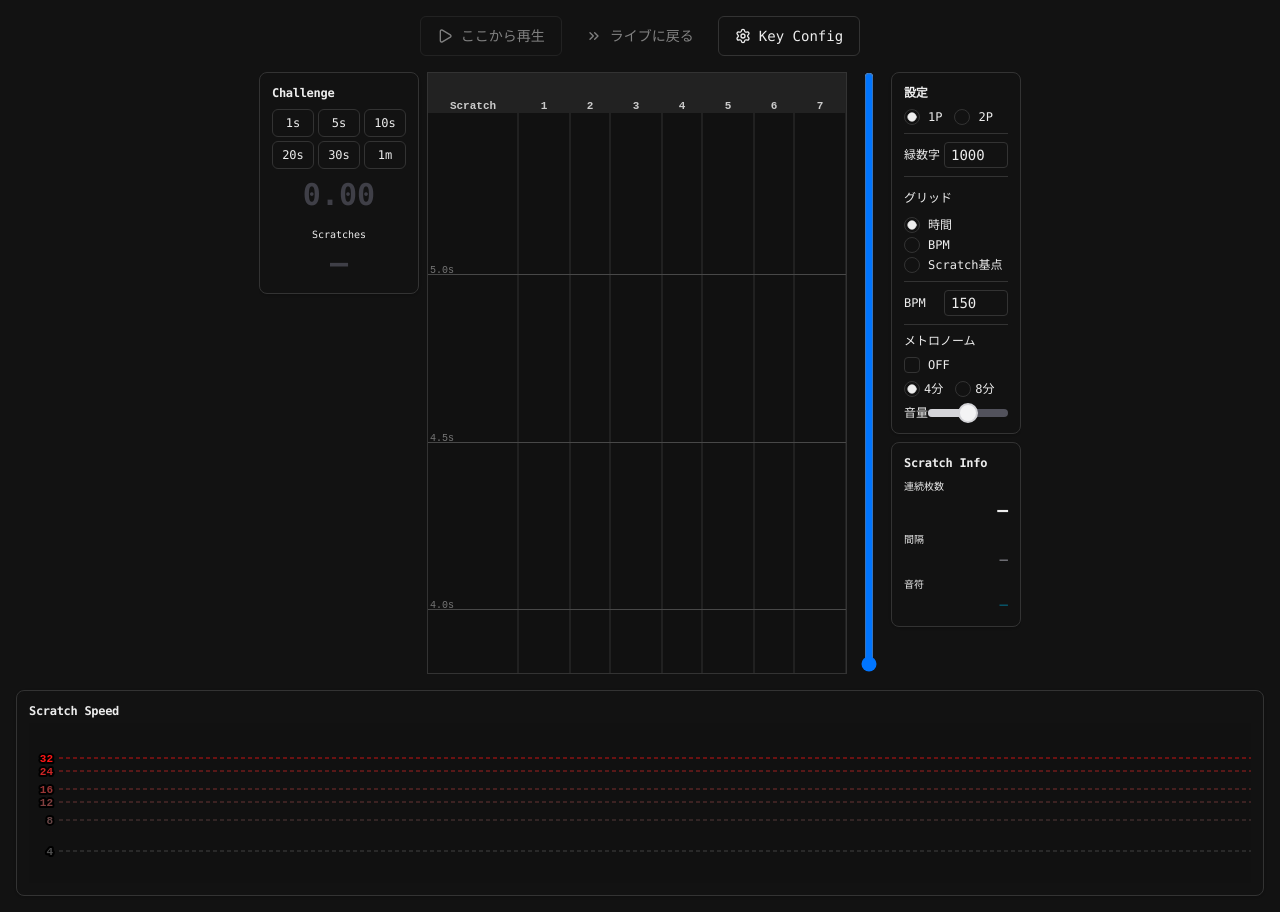
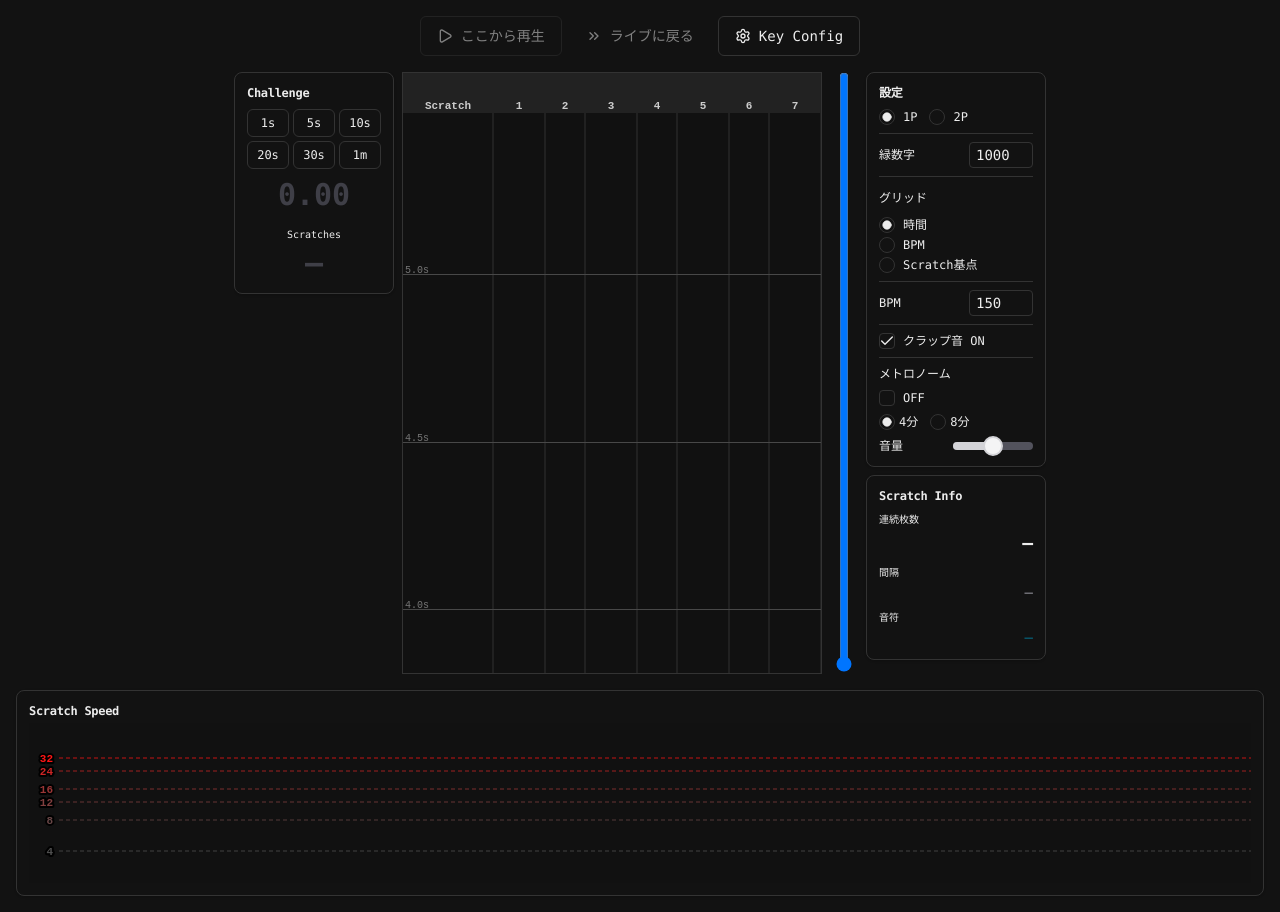
Before and after one commit to MasaoBlue/daken-trainer, a React app: page / in a window 1280 px wide. Built offline with nearby package versions, Linux system fonts and the light colour scheme; the HTML template or start-up script is replaced by a standard one.

Commit message:
押し押し皿でもクラップ音が鳴るようにする

```diff
--- a/src/App.tsx
+++ b/src/App.tsx
@@ -65,6 +65,7 @@ const METRO_ON_KEY           = "daken-trainer-metro-on";
 const METRO_DIV_KEY          = "daken-trainer-metro-div";
 const METRO_VOL_KEY          = "daken-trainer-metro-vol";
 const SIDE_KEY               = "daken-trainer-side";
+const CLAP_ON_KEY            = "daken-trainer-clap-on";
 
 // ---- キーコンフィグ ユーティリティ -----------------------------------------
 
@@ -531,6 +532,12 @@ export default function App() {
     return String(isNaN(v) ? GREEN_NUM_DEFAULT : Math.max(100, Math.min(3000, v)));
   });
 
+  // クラップ音
+  const [clapOn, setClapOn] = useState(() => localStorage.getItem(CLAP_ON_KEY) !== "0");
+  const clapOnRef = useRef(localStorage.getItem(CLAP_ON_KEY) !== "0");
+  const clapLastDirRef = useRef(0);
+  const clapLastTimeRef = useRef(-Infinity);
+
   // メトロノーム
   const [metroOn, setMetroOn] = useState(() => localStorage.getItem(METRO_ON_KEY) === "1");
   const metroOnRef = useRef(localStorage.getItem(METRO_ON_KEY) === "1");
@@ -649,6 +656,16 @@ export default function App() {
 
       const resolved = resolveChannel(keyConfigRef.current, ev);
       if (resolved === null) return;
+
+      // クラップ音: 方向変化 or 一定時間途切れた後に鳴らす
+      const maybePlayClap = (dir: number, t: number) => {
+        if (!clapOnRef.current) return;
+        if (dir !== clapLastDirRef.current || t - clapLastTimeRef.current > 100) {
+          invoke("play_clap").catch(() => {});
+          clapLastDirRef.current = dir;
+        }
+        clapLastTimeRef.current = t;
+      };
 
       // SCR 方向変化処理（ButtonDown / AxisMove 共通）
       const handleScrDirectionChange = (dir: number) => {
@@ -673,7 +690,6 @@ export default function App() {
         }
         scrCountRef.current += 1;
         setScrCount(scrCountRef.current);
-        invoke("play_clap").catch(() => {});
 
         // チャレンジモード: スクラッチカウント
         const addedDummy = scrCountRef.current === 1; // 659行目でダミーを追加した直後
@@ -751,6 +767,7 @@ export default function App() {
           ch.spans.push({ start: nowJs, end: null, rustT: ev.t, direction: resolved.direction });
         }
         if (resolved.laneId === "SCR" && resolved.direction !== undefined) {
+          if (clapOnRef.current) invoke("play_clap").catch(() => {});
           handleScrDirectionChange(resolved.direction);
         }
       } else if (ev.kind === "ButtonUp") {
@@ -772,7 +789,10 @@ export default function App() {
           last.end = nowJs;
           ch.spans.push({ start: nowJs, end: null, direction: dir });
         }
-        if (resolved.laneId === "SCR") handleScrDirectionChange(dir);
+        if (resolved.laneId === "SCR") {
+          maybePlayClap(dir, nowJs);
+          handleScrDirectionChange(dir);
+        }
       }
     });
     return () => { unlisten.then((f) => f()); };
@@ -1254,7 +1274,7 @@ export default function App() {
         />
 
         {/* グリッド + メトロノーム設定 + SCR情報 */}
-        <div className="flex flex-col gap-2 shrink-0">
+        <div className="flex flex-col gap-2 shrink-0 min-w-[180px]">
         <Card className="h-fit">
           <CardHeader className="pb-2 pt-3 px-3">
             <CardTitle className="text-xs text-muted-foreground">設定</CardTitle>
@@ -1352,6 +1372,22 @@ export default function App() {
                 }}
                 className="w-16 bg-input border border-border text-foreground font-mono text-sm px-1.5 py-0.5 rounded"
               />
+            </div>
+
+            {/* クラップ音 */}
+            <div className="flex items-center gap-2 border-t border-border pt-2">
+              <Checkbox
+                id="clap-on"
+                checked={clapOn}
+                onCheckedChange={(checked) => {
+                  const on = !!checked;
+                  setClapOn(on); clapOnRef.current = on;
+                  localStorage.setItem(CLAP_ON_KEY, on ? "1" : "0");
+                }}
+              />
+              <Label htmlFor="clap-on" className={`text-xs cursor-pointer ${clapOn ? "text-primary" : "text-muted-foreground"}`}>
+                クラップ音 {clapOn ? "ON" : "OFF"}
+              </Label>
             </div>
 
             {/* メトロノーム */}
```
